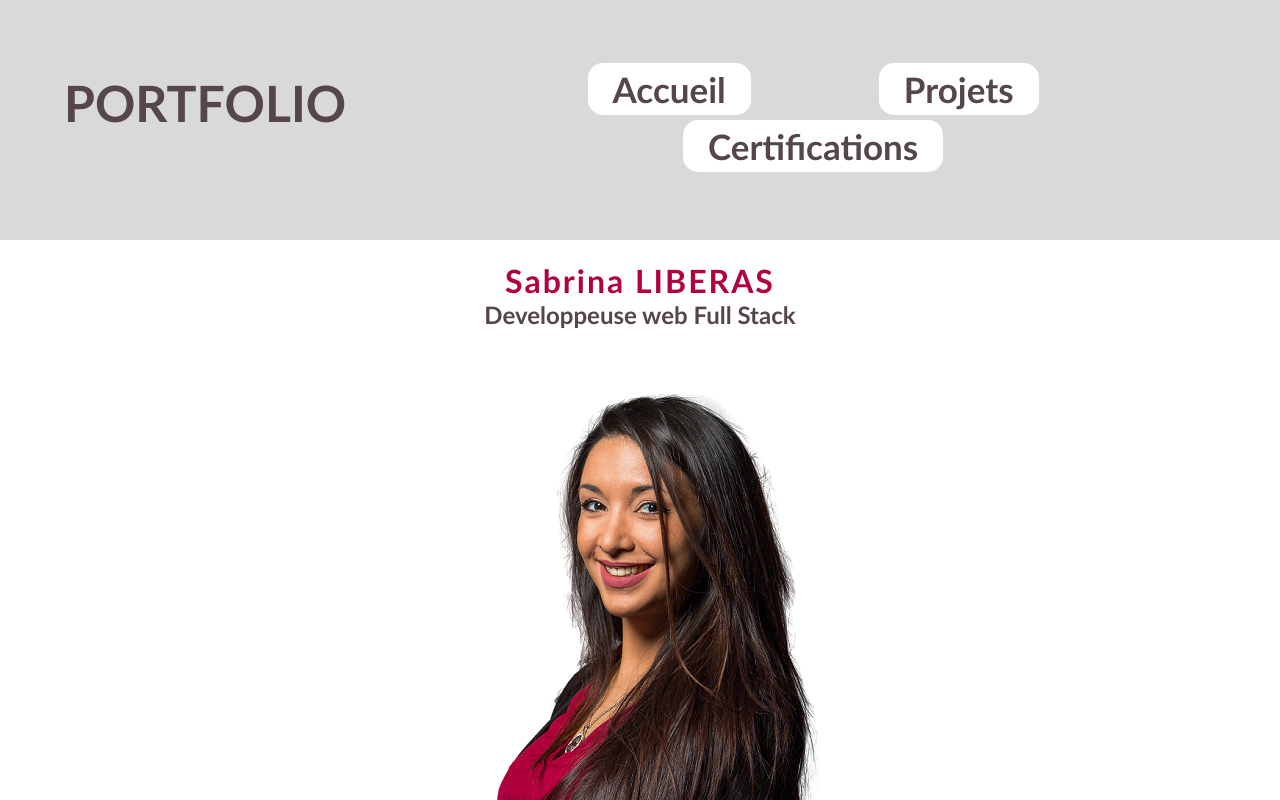
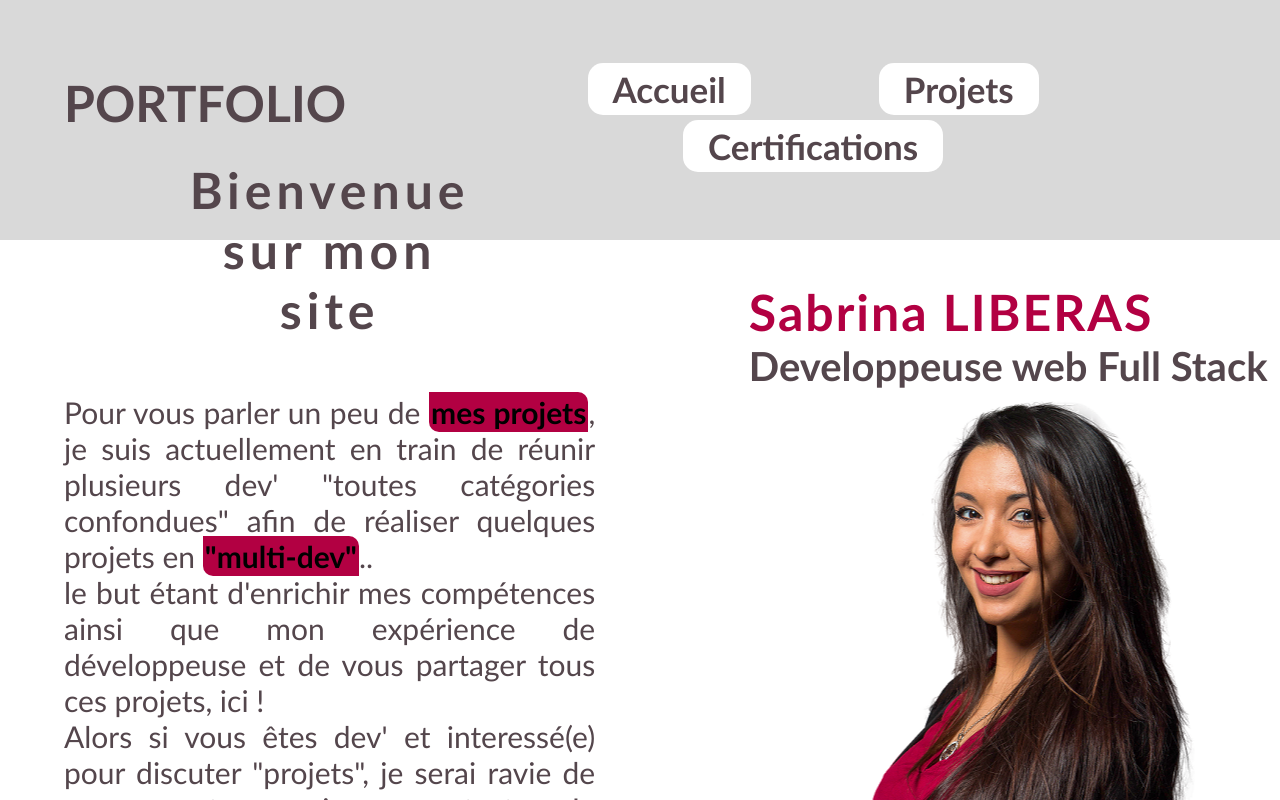
Before and after one commit to SLiberas06/Portfolio, a React (Vite) app: page / in a window 1280 px wide. Shown: the top 800 px of the page. Built offline with nearby package versions, Linux system fonts and the light colour scheme.

Commit message:
accueil et projets en responsive

```diff
--- a/src/components/Card/index.jsx
+++ b/src/components/Card/index.jsx
@@ -14,6 +14,10 @@ const CardWrapper = styled.div`
   background-color: ${({ theme }) =>
     theme === 'light' ? Color.backgroundLight : Color.primaryLightText};
   box-shadow: 0 0 18px 2px rgba(128, 128, 128, 0.3);
+  @media (min-width: 992px) {
+    width: 435px;
+    height: 480px;
+  }
 `
 const PictureCard = styled.img`
   width: 100%;
@@ -22,12 +26,18 @@ const PictureCard = styled.img`
   object-fit: cover;
   object-position: top;
   border-bottom: 2px solid grey;
+  @media (min-width: 992px) {
+    height: 350px;
+  }
 `
 const TitleCard = styled.h1`
   font-size: 30px;
   letter-spacing: 2px;
   color: ${({ theme }) =>
     theme === 'light' ? Color.primaryLightText : Color.backgroundLight};
+  @media (min-width: 992px) {
+    margin-top: 4vh;
+  }
 `
 function Card({ title, cover, id }) {
   const { theme } = useTheme()
--- a/src/components/Header/index.jsx
+++ b/src/components/Header/index.jsx
@@ -14,7 +14,7 @@ const HeaderStyled = styled.header`
   width: 100%;
   height: 30vh;
   align-items: center;
-  @media (min-width: 1000px) {
+  @media (min-width: 992px) {
     flex-direction: row;
     justify-content: space-between;
   }
@@ -25,7 +25,7 @@ const HeaderStyled = styled.header`
       theme === 'light'
         ? `${Color.primaryLightText}`
         : `${Color.backgroundLight}`};
-    @media (min-width: 1000px) {
+    @media (min-width: 992px) {
       margin-top: 0;
       font-size: 50px;
       margin-left: 5vw;
@@ -59,6 +59,10 @@ const NavLink = styled(Link)`
     background-color: ${({ theme }) =>
       theme === 'light' ? `${Color.primaryLight}` : `${Color.primaryLight}`};
     transition: 1000ms;
+    box-shadow: ${({ theme }) =>
+      theme === 'light'
+        ? `0 0 15px  ${Color.backgroundDark}`
+        : `0 0 15px  ${Color.backgroundLight}`};
   }
   @media (min-width: 1000px) {
     margin-top: 0;
--- a/src/pages/Accueil/index.jsx
+++ b/src/pages/Accueil/index.jsx
@@ -6,6 +6,18 @@ import { useTheme } from '../../utils/Hooks'
 import { Color } from '../../utils/Atoms'
 import { FaReact, FaNodeJs } from 'react-icons/fa'
 
+const HomeWrapper = styled.main`
+  display: flex;
+  flex-direction: column;
+  align-items: center;
+  flex-wrap: wrap;
+  justify-content: space-between;
+  @media (min-width: 992px) {
+    flex-wrap: nowrap;
+    flex-direction: row-reverse;
+    justify-content: center;
+  }
+`
 const AccueilWrapper = styled.div`
   width: 100%;
   height: 80vh;
@@ -17,11 +29,21 @@ const AccueilWrapper = styled.div`
       theme === 'light' ? `url(${PhotoLight})` : `url(${PhotoDark})`}
     no-repeat;
   background-position: top;
+  @media (min-width: 992px) {
+    width: 60%;
+    align-items: start;
+    justify-content: start;
+    margin-left: 8vw;
+    height: 80vh;
+  }
 `
 const HomeTitle = styled.h1`
   letter-spacing: 2px;
   color: ${Color.primaryLight};
   margin-bottom: 0;
+  @media (min-width: 992px) {
+    font-size: 50px;
+  }
 `
 const HomeSubtitle = styled.h2`
   text-align: center;
@@ -29,6 +51,10 @@ const HomeSubtitle = styled.h2`
   width: ${({ $theme }) => ($theme === 'light' ? `70vw` : `60vw`)};
   color: ${({ theme }) =>
     theme === 'light' ? Color.primaryLightText : Color.backgroundLight};
+  @media (min-width: 992px) {
+    font-size: 40px;
+    width: auto;
+  }
 `
 const React = styled(FaReact)`
   font-size: 40px;
@@ -46,16 +72,38 @@ const NodeJs = styled(FaNodeJs)`
 `
 const HomeTexte = styled.p`
   font-size: 25px;
+  width: 100%;
   color: ${({ theme }) =>
     theme === 'light' ? Color.primaryLightText : Color.backgroundLight};
+  @media (min-width: 992px) {
+    font-size: 30px;
+    width: 100%;
+    text-align: justify;
+    height: 70vh;
+  }
 `
 const TextTitle = styled.h2`
-  font-size: 35px;
+  font-size: 30px;
   text-align: center;
   letter-spacing: 2px;
-  margin: 2vh 0 2vh 0;
+  margin: 1vh;
   color: ${({ theme }) =>
     theme === 'light' ? Color.primaryLightText : Color.backgroundLight};
+  background-color: ${({ theme }) =>
+    theme === 'light' ? Color.backgroundLight : Color.primaryLightText};
+  width: 100%;
+  padding: 3vh 2vw 3vh 2vw;
+  border-radius: 15px;
+  box-shadow: ${({ theme }) =>
+    theme === 'light' ? `none` : `0 0 10px 1px ${Color.backgroundLight}`};
+  @media (min-width: 992px) {
+    font-size: 50px;
+    letter-spacing: 5px;
+    width: 60%;
+    padding: 2vh 0 2vh 0;
+    background: transparent;
+    box-shadow: none;
+  }
 `
 
 const TextWrapper = styled.div`
@@ -64,32 +112,29 @@ const TextWrapper = styled.div`
   align-items: center;
   justify-content: center;
   margin: 0vh 4vw 2vh 5vw;
-  hr {
-    margin-top: 0;
-    margin-right: 0;
-    border: none;
-    background-color: ${Color.primaryLightText};
-    width: 100%;
-    height: 5px;
+  @media (min-width: 992px) {
+    width: 60%;
+    height: 80vh;
   }
 `
 const Mark = styled.mark`
   background-color: ${({ theme }) =>
-    theme === 'light' ? Color.primaryLight : Color.primaryLightText};
+    theme === 'light' ? Color.primaryLight : 'transparent'};
   border-radius: 0 10px 0 10px;
   font-weight: bold;
   padding: 2px;
+  color: ${({ theme }) => (theme === 'light' ? 'black' : Color.primaryLight)};
 `
 function Accueil() {
   const { theme } = useTheme()
   return (
-    <main>
+    <HomeWrapper>
       <AccueilWrapper theme={theme}>
         <HomeTitle>Sabrina LIBERAS</HomeTitle>
         <HomeSubtitle theme={theme}>Developpeuse web Full Stack</HomeSubtitle>
       </AccueilWrapper>
       <TextWrapper>
-        <hr /> <TextTitle theme={theme}> Bienvenue </TextTitle> <hr />
+        <TextTitle theme={theme}> Bienvenue sur mon site </TextTitle>
         <HomeTexte theme={theme}>
           Pour vous parler un peu de <Mark theme={theme}>mes projets</Mark>, je
           suis actuellement en train de réunir plusieurs dev' "toutes catégories
@@ -112,7 +157,7 @@ function Accueil() {
           pour en discuter.
         </HomeTexte>
       </TextWrapper>
-    </main>
+    </HomeWrapper>
   )
 }
 
--- a/src/pages/Projets/index.jsx
+++ b/src/pages/Projets/index.jsx
@@ -5,7 +5,14 @@ import Datas from '../../datas/projet.json'
 const StyledDiv = styled.div`
   display: flex;
   flex-direction: column;
+
   justify-content: space-between;
+  @media (min-width: 992px) {
+    flex-direction: row;
+    flex-wrap: wrap;
+    height: auto;
+    width: 80%;
+  }
 `
 
 function Projets() {
```
